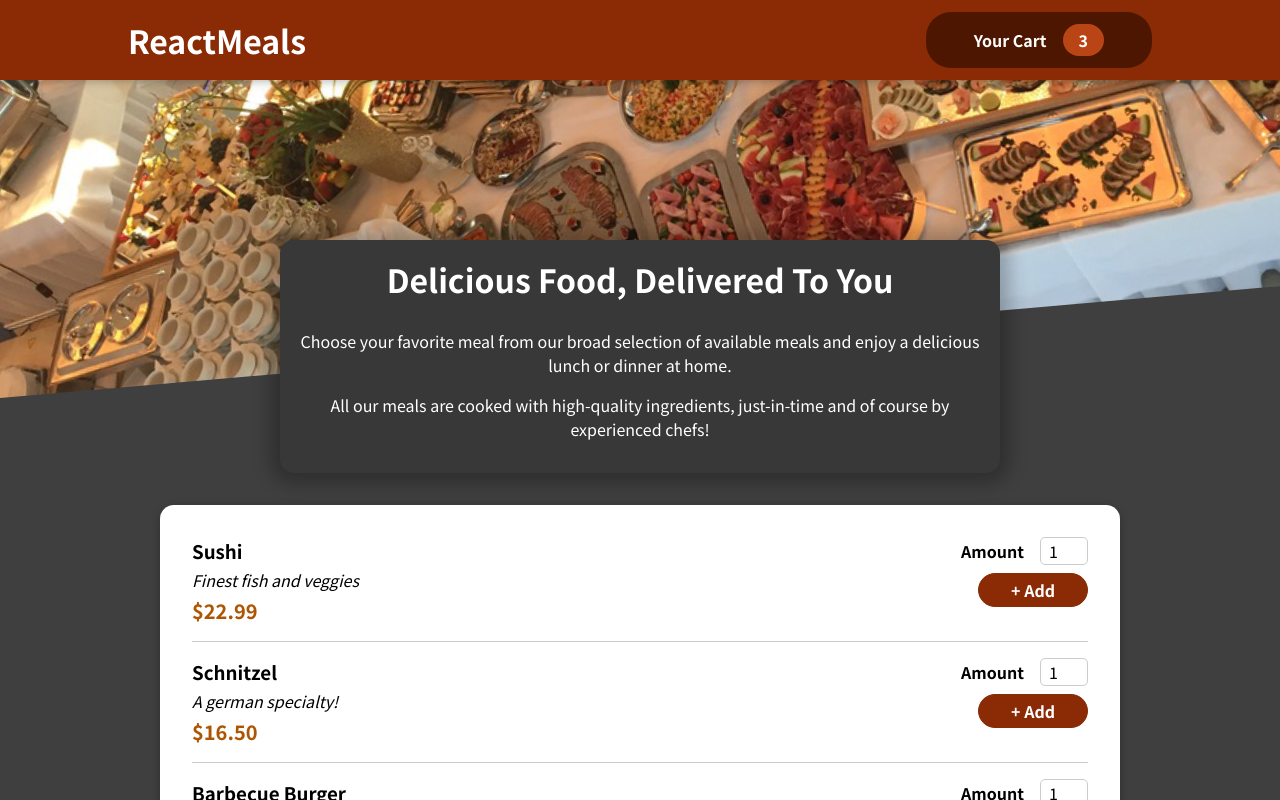
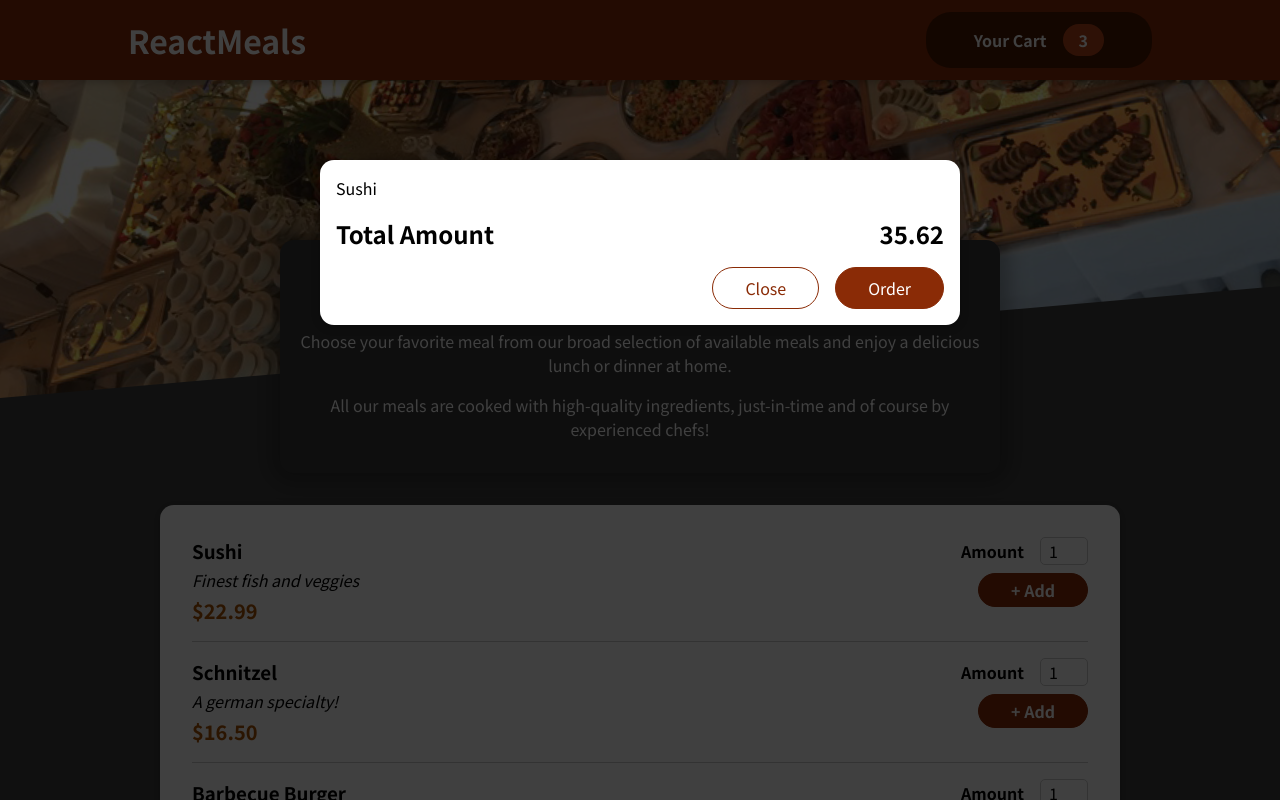
Before and after one commit to thiagoleet/react-food-order-app, a React (Create React App) app: page / in a window 1280 px wide. Shown: the top 800 px of the page. Built offline with nearby package versions, Linux system fonts and the light colour scheme.

Commit message:
Adding Cart and Modal components

```diff
--- a/public/index.html
+++ b/public/index.html
@@ -28,6 +28,7 @@
   </head>
   <body>
     <noscript>You need to enable JavaScript to run this app.</noscript>
+    <div id="overlays"></div>
     <div id="root"></div>
     <!--
       This HTML file is a template.
--- a/src/App.js
+++ b/src/App.js
@@ -4,10 +4,12 @@
 // components
 import Header from "./components/Layout/Header/Header";
 import Meals from "./components/Meals/Meals";
+import Cart from "./components/Cart/Cart";
 
 const App = () => {
   return (
     <Fragment>
+      <Cart />
       <Header />
       <main>
         <Meals />
--- /dev/null
+++ b/src/components/Cart/Cart.js
@@ -0,0 +1,31 @@
+// styles
+import classes from "./Cart.module.css";
+
+// components
+import { Modal } from "../UI";
+
+const Cart = (props) => {
+  const cartItems = (
+    <ul className={classes["cart-items"]}>
+      {[{ id: "c1", name: "Sushi", amount: 2, price: 12.99 }].map((item) => (
+        <li key={item.id}>{item.name}</li>
+      ))}
+    </ul>
+  );
+
+  return (
+    <Modal>
+      {cartItems}
+      <div className={classes.total}>
+        <span>Total Amount</span>
+        <span>35.62</span>
+      </div>
+      <div className={classes.actions}>
+        <button className={classes["button--alt"]}>Close</button>
+        <button className={classes.button}>Order</button>
+      </div>
+    </Modal>
+  );
+};
+
+export default Cart;
--- /dev/null
+++ b/src/components/Cart/Cart.module.css
@@ -0,0 +1,46 @@
+.cart-items {
+  list-style: none;
+  margin: 0;
+  padding: 0;
+  max-height: 20rem;
+  overflow: auto;
+}
+
+.total {
+  display: flex;
+  justify-content: space-between;
+  align-items: center;
+  font-weight: bold;
+  font-size: 1.5rem;
+  margin: 1rem 0;
+}
+
+.actions {
+  text-align: right;
+}
+
+.actions button {
+  font: inherit;
+  cursor: pointer;
+  background-color: transparent;
+  border: 1px solid #8a2b06;
+  padding: 0.5rem 2rem;
+  border-radius: 25px;
+  margin-left: 1rem;
+}
+
+.actions button:hover,
+.actions button:active {
+  background-color: #5a1a01;
+  border-color: #5a1a01;
+  color: white;
+}
+
+.actions .button--alt {
+  color: #8a2b06;
+}
+
+.actions .button {
+  background-color: #8a2b06;
+  color: white;
+}
--- /dev/null
+++ b/src/components/UI/Modal/Backdrop.js
@@ -0,0 +1,13 @@
+import styled from "styled-components";
+
+const Backdrop = styled.div`
+  position: fixed;
+  top: 0;
+  left: 0;
+  width: 100%;
+  height: 100vh;
+  z-index: 20;
+  background-color: rgba(0, 0, 0, 0.75);
+`;
+
+export default Backdrop;
--- /dev/null
+++ b/src/components/UI/Modal/Modal.js
@@ -0,0 +1,23 @@
+// react
+import { Fragment } from "react/cjs/react.production.min";
+import ReactDOM from "react-dom";
+
+// components
+import Backdrop from "./Backdrop";
+import ModalOverlay from "./ModalOverlay";
+
+const portalElement = document.getElementById("overlays");
+
+const Modal = (props) => {
+  return (
+    <Fragment>
+      {ReactDOM.createPortal(<Backdrop />, portalElement)}
+      {ReactDOM.createPortal(
+        <ModalOverlay>{props.children}</ModalOverlay>,
+        portalElement
+      )}
+    </Fragment>
+  );
+};
+
+export default Modal;
--- /dev/null
+++ b/src/components/UI/Modal/ModalOverlay.js
@@ -0,0 +1,32 @@
+import styled from "styled-components";
+
+const ModalOverlay = styled.div`
+  position: fixed;
+  top: 20vh;
+  left: 5%;
+  width: 90%;
+  background-color: white;
+  padding: 1rem;
+  border-radius: 14px;
+  box-shadow: 0 2px 8px rgba(0, 0, 0, 0.25);
+  z-index: 30;
+  animation: slide-down 300ms ease-out forwards;
+
+  @media (min-width: 768px) {
+    width: 40rem;
+    left: calc(50% - 20rem);
+  }
+
+  @keyframes slide-down {
+    from {
+      opacity: 0;
+      transform: translateY(-3rem);
+    }
+    to {
+      opacity: 1;
+      transform: translateY(0);
+    }
+  }
+`;
+
+export default ModalOverlay;
--- a/src/components/UI/index.js
+++ b/src/components/UI/index.js
@@ -2,5 +2,6 @@
 import FormControl from "./FormControl/FormControl";
 import Input from "./FormControl/Input";
 import Label from "./FormControl/Label";
+import Modal from "./Modal/Modal";
 
-export { Card, FormControl, Input, Label };
+export { Card, FormControl, Input, Label, Modal };
```
